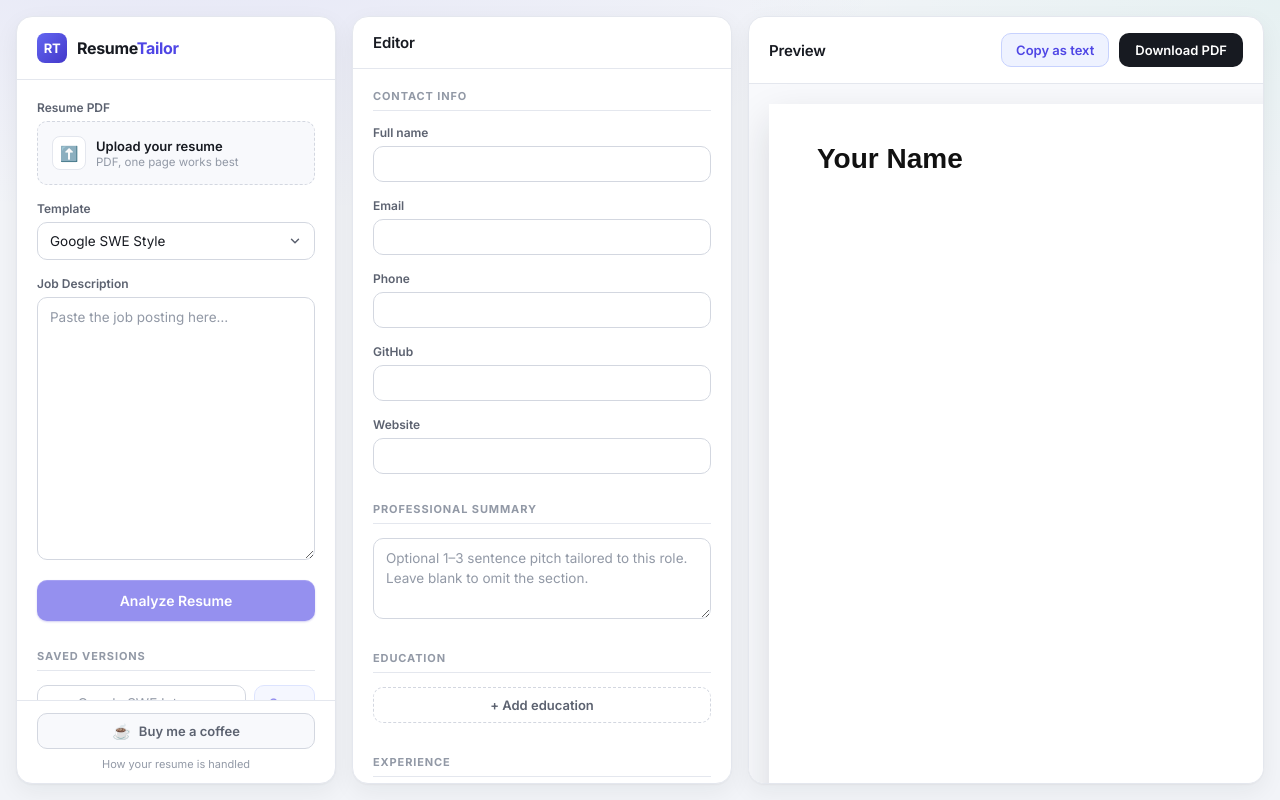
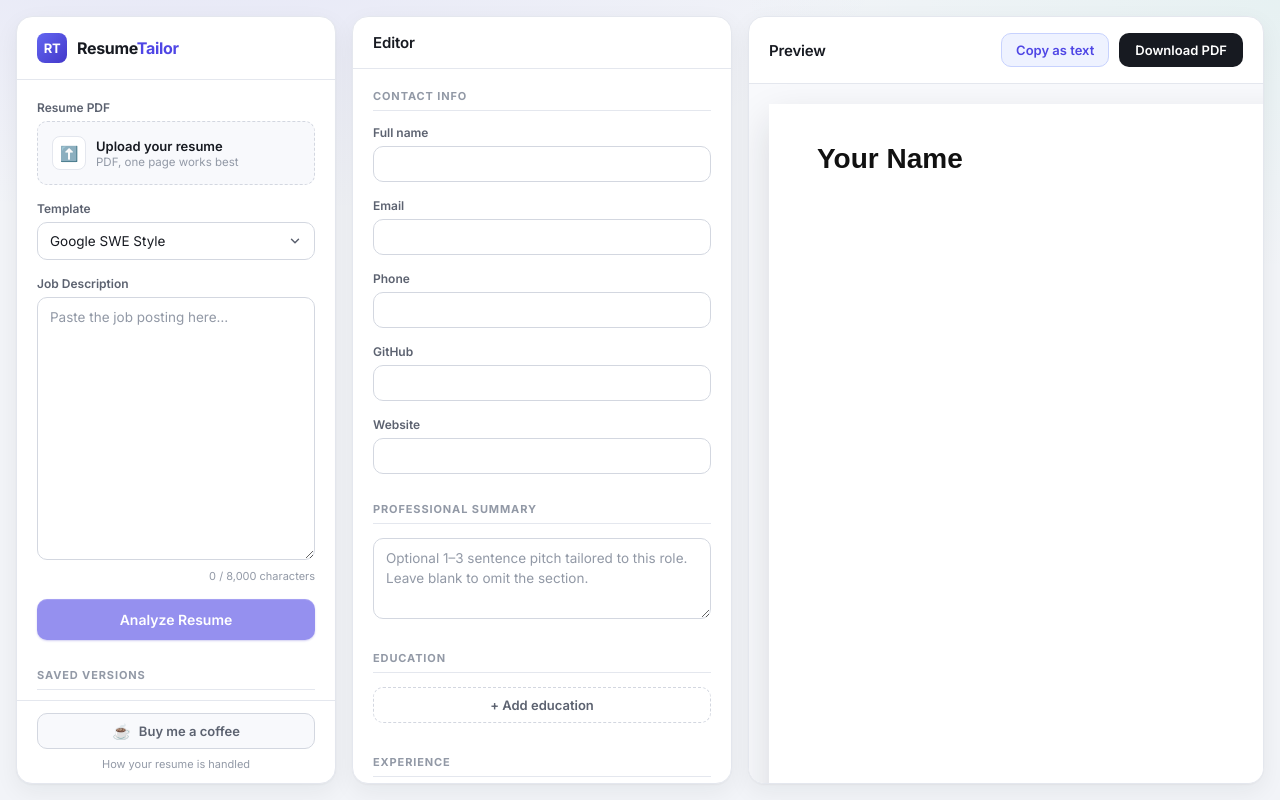
Before and after one commit to zackhengartner/ResumeTailorFrontend, a React (Vite) app: page / in a window 1280 px wide. Built offline with nearby package versions, Linux system fonts and the light colour scheme.

Commit message:
character limit for job/job description

```diff
--- a/src/App.jsx
+++ b/src/App.jsx
@@ -83,11 +83,17 @@ function HideToggle({ hidden, onToggle }) {
   );
 }
 
+const JOB_DESCRIPTION_MAX_CHARS = 8000;
+const limitJobDescription = (value = "") =>
+  value.slice(0, JOB_DESCRIPTION_MAX_CHARS);
+
 const restoredSession = loadSession();
 
 function App() {
   const [file, setFile] = useState(null);
-  const [jobDescription, setJobDescription] = useState(restoredSession?.jobDescription ?? "");
+  const [jobDescription, setJobDescription] = useState(
+    limitJobDescription(restoredSession?.jobDescription)
+  );
   const [layout, setLayout] = useState(restoredSession?.layout ?? "google");
   const [resumeData, setResumeData] = useState(restoredSession?.resumeData ?? null);
   const [summary, setSummary] = useState(restoredSession?.summary ?? "");
@@ -240,7 +246,7 @@ function App() {
       extraEducation, extraExperience, extraProjects, hiddenEntries]);
 
   const applySnapshot = (s) => {
-    setJobDescription(s.jobDescription ?? "");
+    setJobDescription(limitJobDescription(s.jobDescription));
     setLayout(s.layout ?? "google");
     setResumeData(s.resumeData ?? null);
     setSummary(s.summary ?? "");
@@ -550,8 +556,21 @@ function App() {
               className="textarea"
               placeholder="Paste the job posting here…"
               value={jobDescription}
+              maxLength={JOB_DESCRIPTION_MAX_CHARS}
+              aria-describedby="job-description-count"
               onChange={(e) => setJobDescription(e.target.value)}
             />
+            <div
+              id="job-description-count"
+              className={`character-count${
+                jobDescription.length >= JOB_DESCRIPTION_MAX_CHARS * 0.9
+                  ? " near-limit"
+                  : ""
+              }`}
+            >
+              {jobDescription.length.toLocaleString()} /{" "}
+              {JOB_DESCRIPTION_MAX_CHARS.toLocaleString()} characters
+            </div>
           </div>
 
           <button
--- a/src/index.css
+++ b/src/index.css
@@ -245,6 +245,18 @@ body {
 
 .form-row {
   margin-bottom: 16px;
+}
+
+.character-count {
+  margin-top: 5px;
+  color: var(--text-3);
+  font-size: 11px;
+  text-align: right;
+}
+
+.character-count.near-limit {
+  color: var(--red);
+  font-weight: 600;
 }
 
 /* ── File dropzone ──────────────────────────────────────────────────────── */
```
